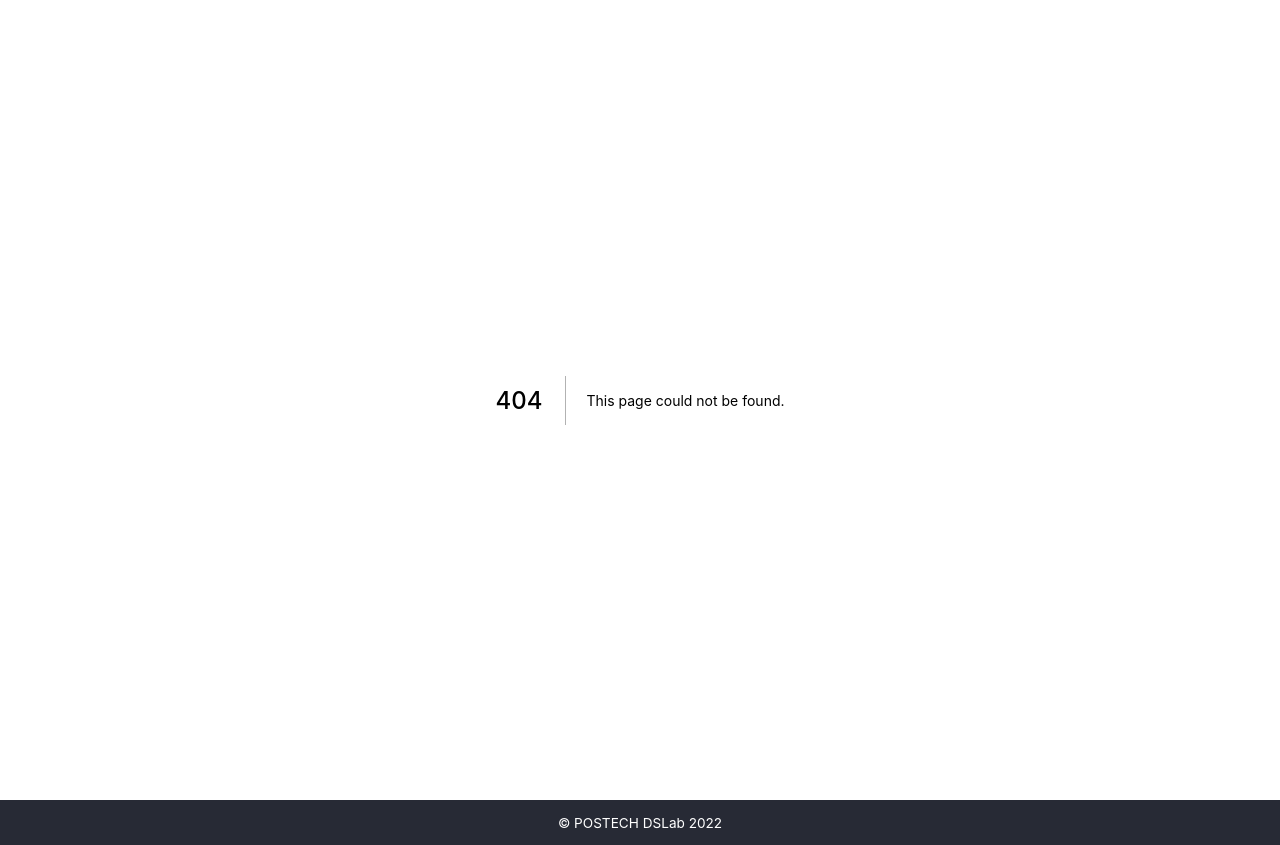
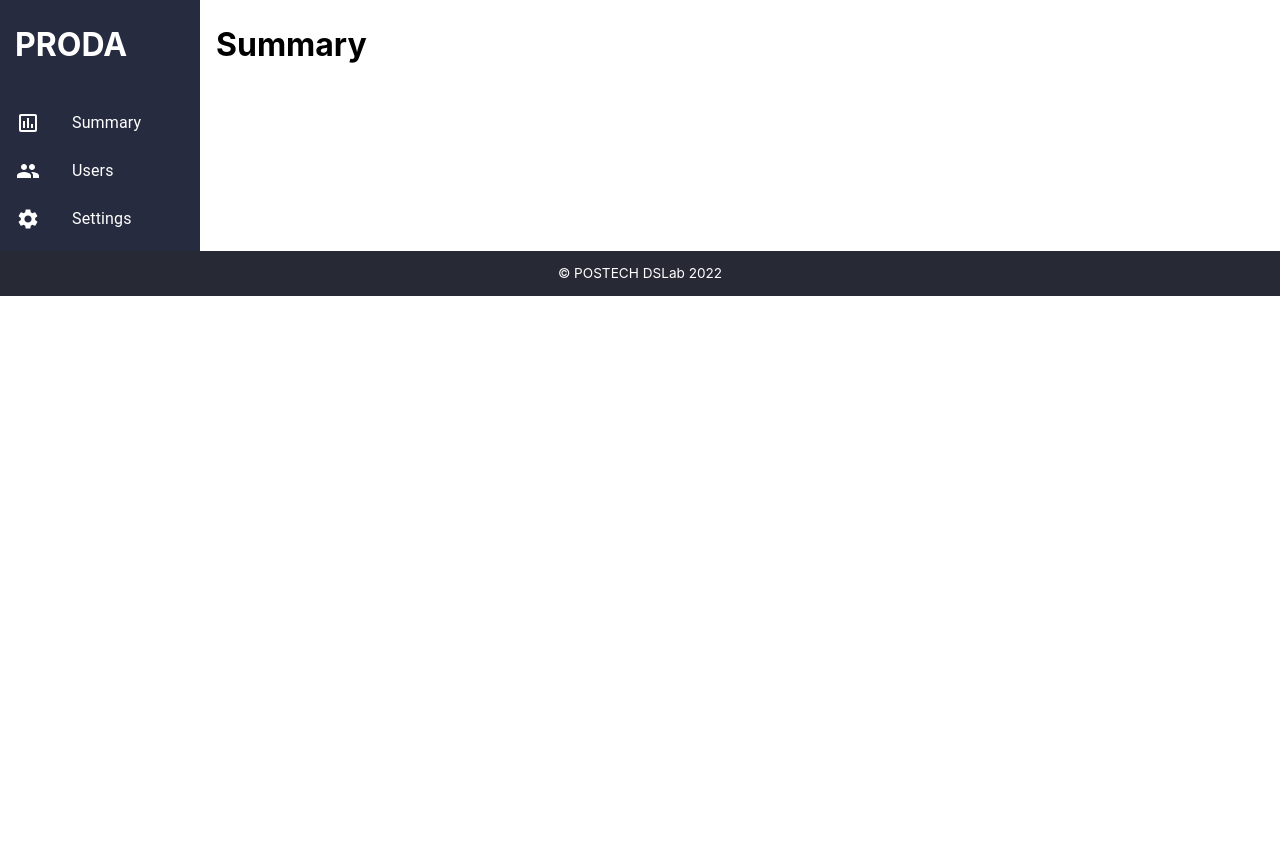
Before and after one commit to hyukkyukang/PRODA, a Next.js app in the folder client/: page /admin in a window 1280 px wide. Before the commit this address had no page. After the commit the page ends 800 px from the top, so only its background shows below. Built offline with nearby package versions, Linux system fonts and the light colour scheme.

Commit message:
add: admin page Sidebar

```diff
--- /dev/null
+++ b/client/components/Dashboard/Settings.tsx
@@ -0,0 +1,9 @@
+export const Settings = (props: any) => {
+    return (
+        <>
+            <h1>Settings</h1>
+        </>
+    );
+};
+
+export default Settings;
--- /dev/null
+++ b/client/components/Dashboard/Sidebar.tsx
@@ -0,0 +1,34 @@
+import { List, ListItemButton, ListItemIcon, ListItemText } from "@mui/material";
+import { AssessmentOutlined, People, Settings } from "@mui/icons-material";
+
+import { summaryMenuName, usersMenuName, settingsMenuName } from "../../pages/admin";
+
+export const Sidebar = (props: any) => {
+    const { selectedMenu, setSelectedMenu } = props;
+
+    return (
+        <>
+            <h1 style={{ marginLeft: "15px" }}>PRODA</h1>
+            <List sx={{ width: "100%", maxWidth: 360 }}>
+                <ListItemButton onClick={(_) => setSelectedMenu(summaryMenuName)}>
+                    <ListItemIcon>
+                        <AssessmentOutlined style={{ color: "white" }} />
+                    </ListItemIcon>
+                    <ListItemText primary="Summary" />
+                </ListItemButton>
+                <ListItemButton onClick={(_) => setSelectedMenu(usersMenuName)}>
+                    <ListItemIcon>
+                        <People style={{ color: "white" }} />
+                    </ListItemIcon>
+                    <ListItemText primary="Users" />
+                </ListItemButton>
+                <ListItemButton onClick={(_) => setSelectedMenu(settingsMenuName)}>
+                    <ListItemIcon>
+                        <Settings style={{ color: "white" }} />
+                    </ListItemIcon>
+                    <ListItemText primary="Settings" />
+                </ListItemButton>
+            </List>
+        </>
+    );
+};
--- /dev/null
+++ b/client/components/Dashboard/Summary.tsx
@@ -0,0 +1,8 @@
+export const Summary = (props: any) => {
+    return (
+        <>
+            <h1>Summary</h1>
+        </>
+    );
+};
+export default Summary;
--- /dev/null
+++ b/client/components/Dashboard/Users.tsx
@@ -0,0 +1,9 @@
+export const Users = (props: any) => {
+    return (
+        <>
+            <h1>Users</h1>
+        </>
+    );
+};
+
+export default Users;
--- /dev/null
+++ b/client/pages/admin.tsx
@@ -0,0 +1,43 @@
+import { useState } from "react";
+import { Grid } from "@mui/material";
+
+import { Sidebar } from "../components/Dashboard/Sidebar";
+import { Summary } from "../components/Dashboard/Summary";
+import { Users } from "../components/Dashboard/Users";
+import { Settings } from "../components/Dashboard/Settings";
+
+export const summaryMenuName = "Summary";
+export const usersMenuName = "Users";
+export const settingsMenuName = "Settings";
+
+export const Admin = (props: any) => {
+    const [selectedMenu, setSelectedMenu] = useState(summaryMenuName);
+
+    const getComponentOfSelectedMenu = (): React.ReactElement => {
+        if (selectedMenu === summaryMenuName) {
+            return <Summary />;
+        } else if (selectedMenu === usersMenuName) {
+            return <Users />;
+        } else if (selectedMenu === settingsMenuName) {
+            return <Settings />;
+        } else {
+            console.error("Unknown menu selected");
+            return <></>;
+        }
+    };
+
+    return (
+        <>
+            <Grid container spacing={2} style={{ whiteSpace: "pre-wrap", lineHeight: "1.5" }}>
+                <Grid item xs={2} sx={{ background: "#262b3f", color: "white", overflow: "auto" }}>
+                    <Sidebar selectedMenu={selectedMenu} setSelectedMenu={setSelectedMenu} />
+                </Grid>
+                <Grid item xs={10} sx={{ background: "white", color: "black" }}>
+                    {getComponentOfSelectedMenu()}
+                </Grid>
+            </Grid>
+        </>
+    );
+};
+
+export default Admin;
```
